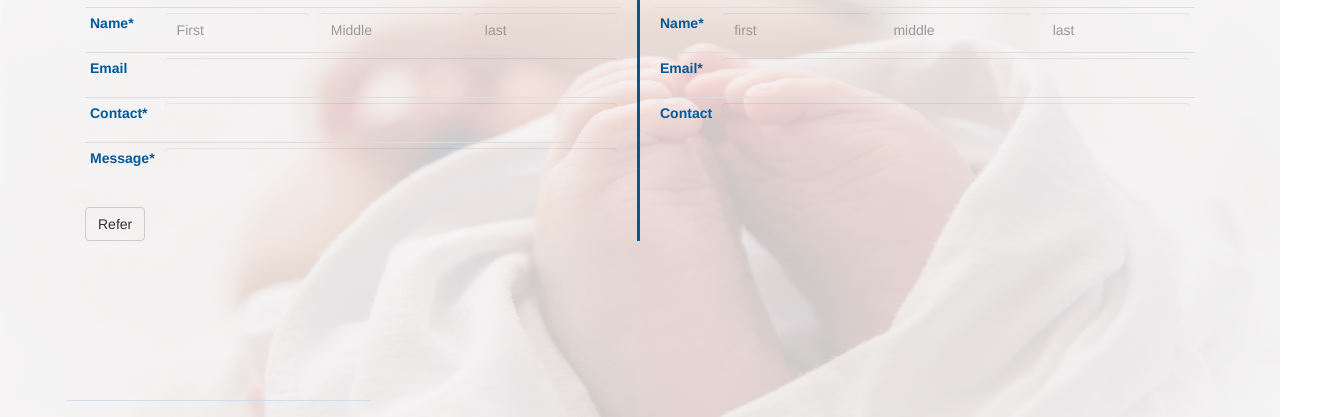
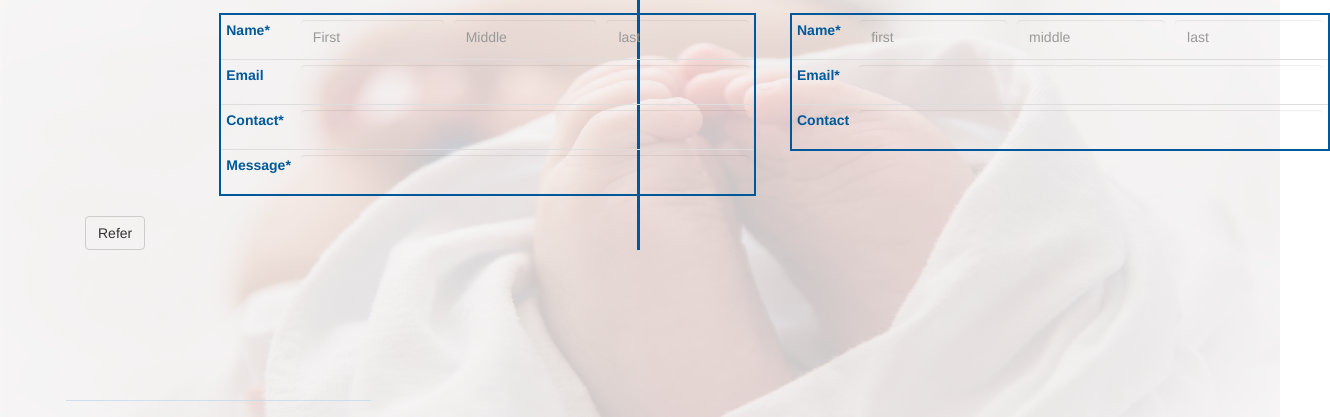
Before and after one commit to sachinrakheja/sachinrakheja.github.io, a plain HTML site: page sponsor a birth/refer.html in a window 1280 px wide. Shown: the part 97-514 px from the top of the page, 1330 px wide, since content can reach past the window. Drawn offline with nearby package versions, Linux system fonts and the light colour scheme.

Commit message:
Update style2.css

```diff
--- a/sponsor a birth/assets/css/style2.css
+++ b/sponsor a birth/assets/css/style2.css
@@ -1114,7 +1114,7 @@ body{
   .box i {
     margin-left: 1%;
   }
-  /* .table{
+   .table{
     margin: 3% 0 0 25%;
     width: 50%;
     border: 2px solid #00579A;
@@ -1135,7 +1135,7 @@ body{
     font-size: 1.3em;
     color: #4472c4;
   }
-  */
+
   .msg {
     width: 100%;
     height: 5%;
```
